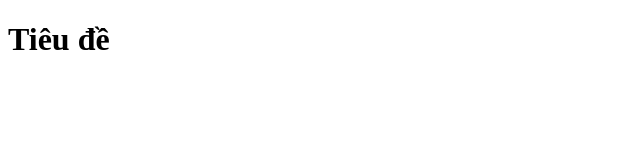
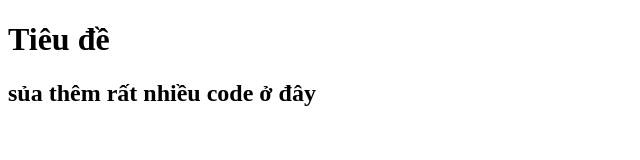
Before and after one commit to lqbao222666/duan7, a plain HTML site: page index.html in a window 1280 px wide. Shown: the whole page, without its empty margins (0-640 px from the left). Drawn offline with Linux system fonts and the light colour scheme.

Commit message:
1. sửa code lần 1

```diff
--- a/index.html
+++ b/index.html
@@ -7,5 +7,6 @@
   </head>
   <body>
     <h1>Tiêu đề</h1>
+    <h2>sủa thêm rất nhiều code ở đây</h2>
   </body>
 </html>
```
